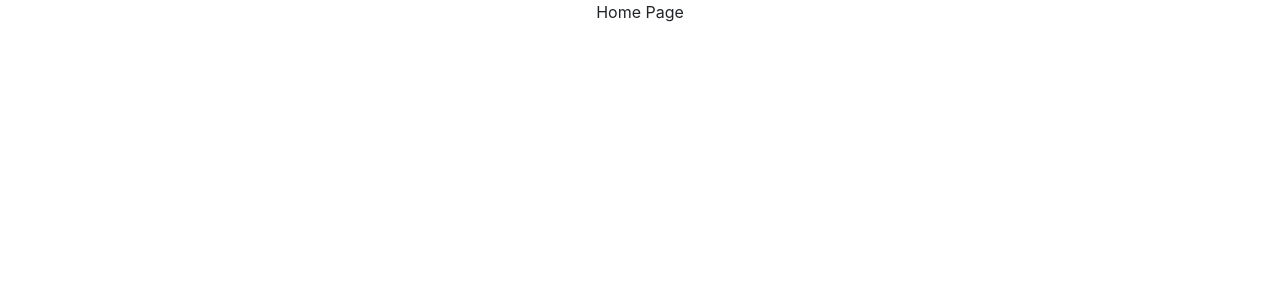
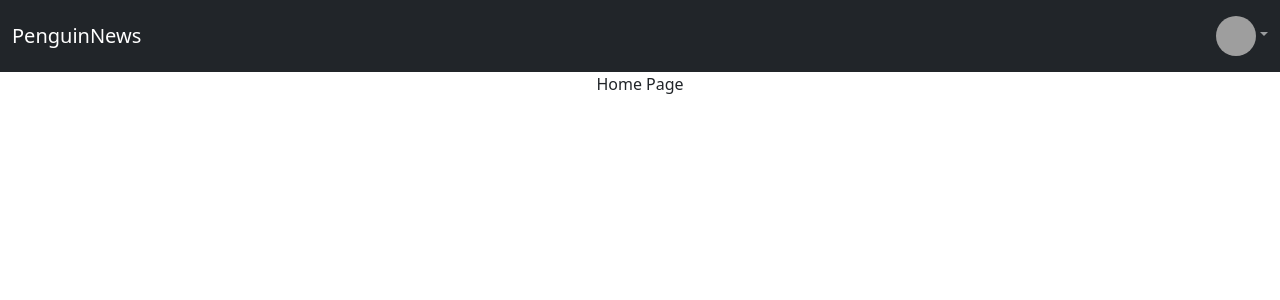
Before and after one commit to akvc/news-app, a React (Create React App) app: page / in a window 1280 px wide. Shown: the top 300 px of the page. Built offline with nearby package versions, Linux system fonts and the light colour scheme; grey boxes are pictures that could not be loaded; the HTML template or start-up script is replaced by a standard one.

Commit message:
Add browser router and routes

```diff
--- a/src/App.tsx
+++ b/src/App.tsx
@@ -1,12 +1,25 @@
 import React from 'react';
 import './App.css';
-import './components/HomePage/HomePage';
+import './../node_modules/bootstrap/dist/css/bootstrap.css';
+import { BrowserRouter, Routes, Route } from 'react-router-dom';
 import { HomePage } from './components/HomePage/HomePage';
+import { Navbar } from './components/Navbar/Navbar';
+import { LoginPage } from './components/LoginPage/LoginPage';
+import { RegisterPage } from './components/RegisterPage/RegisterPage';
+import { UserPage } from './components/UserPage/UserPage';
 
 function App() {
   return (
     <div className="App">
-      <HomePage />
+      <BrowserRouter>
+        <Navbar />
+        <Routes>
+          <Route path="/" element={<HomePage />} />
+          <Route path="/register" element={<RegisterPage />} />
+          <Route path="/login" element={<LoginPage />} />
+          <Route path="/user" element={<UserPage />} />
+        </Routes>
+      </BrowserRouter>
     </div>
   );
 }
```
